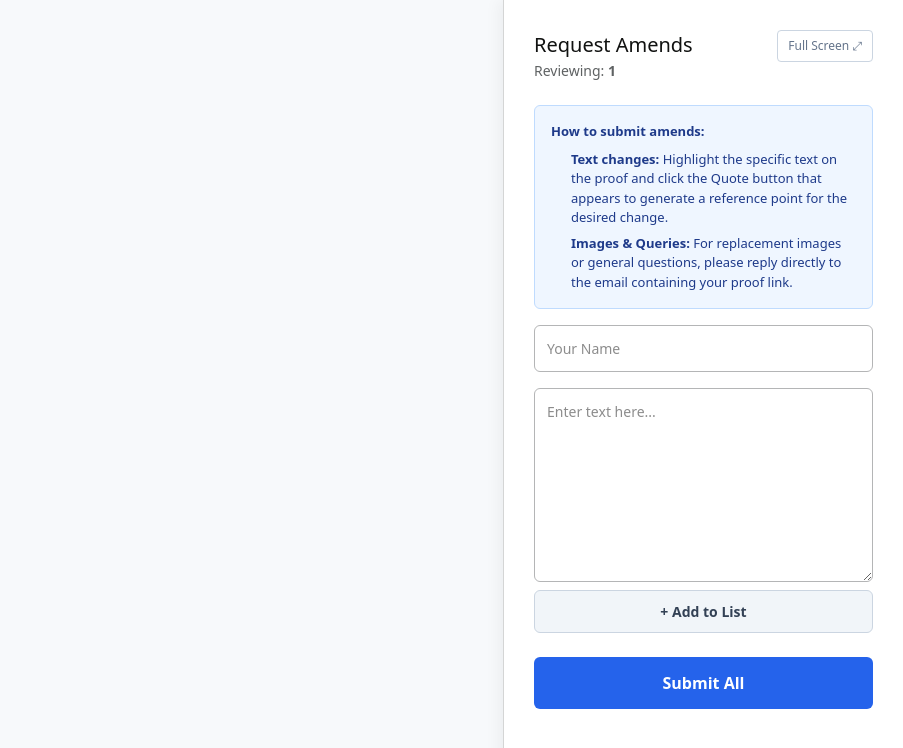
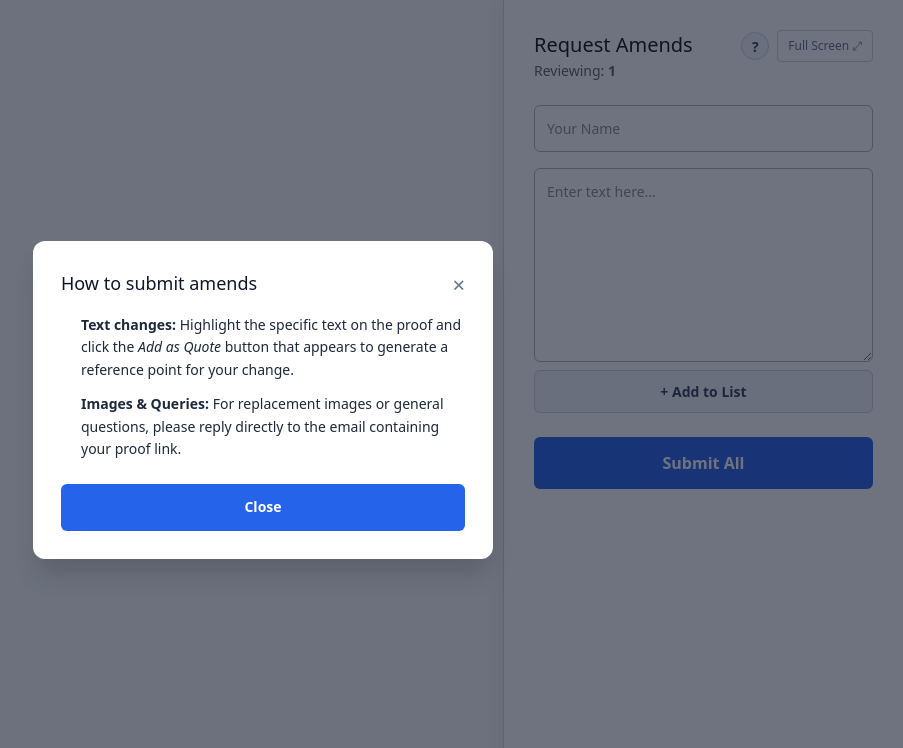
Before and after one commit to tombramwell/proof-uploads, a Next.js app: page /review/1 in a window 1280 px wide. Shown: the top 748 px of the page, without its empty margins (377-1280 px from the left). Built offline with nearby package versions, Linux system fonts and the light colour scheme.

Commit message:
instructions in modal

```diff
--- a/app/page.js
+++ b/app/page.js
@@ -7,6 +7,7 @@ export default function ProofUploader() {
   const [passcode, setPasscode] = useState("");
   const [arf, setArf] = useState("");
   const [proofNumber, setProofNumber] = useState("");
+  const [enableComments, setEnableComments] = useState(true);
 
   // NEW: Dropdown states
   const [author, setAuthor] = useState("");
@@ -159,9 +160,13 @@ export default function ProofUploader() {
       const fileName = blobUrl.pathname.split('/').pop();
       const baseUrl = window.location.origin;
 
-      // NEW: Always generate the dashboard URL for this main uploader
-      const proofId = fileName.replace(/\.html?$/i, '');
-      const cleanUrl = `${baseUrl}/review/${proofId}`;
+      let cleanUrl = "";
+      if (enableComments) {
+        const proofId = fileName.replace(/\.html?$/i, '');
+        cleanUrl = `${baseUrl}/review/${proofId}`;
+      } else {
+        cleanUrl = `${baseUrl}/${fileName}`;
+      }
 
       setShareUrl(cleanUrl);
 
@@ -313,6 +318,22 @@ export default function ProofUploader() {
             />
           </div>
 
+          <div className="flex items-center gap-3 p-4 bg-brand-bg/50 border border-brand-secondary/50 rounded-brand">
+  <input
+    type="checkbox"
+    id="enableComments"
+    checked={enableComments}
+    onChange={(e) => setEnableComments(e.target.checked)}
+    className="w-5 h-5 text-brand-accent rounded focus:ring-brand-accent cursor-pointer"
+  />
+  <label htmlFor="enableComments" className="text-sm font-semibold text-brand-primary cursor-pointer select-none">
+    Enable direct commenting
+    <span className="block text-xs font-normal text-brand-text mt-0.5">
+      If unchecked, generates a full-screen HTML link
+    </span>
+  </label>
+</div>
+
           {error && <div className="text-red-700 font-medium text-sm p-3 bg-red-50 border border-red-200 rounded-brand">{error}</div>}
 
           <button
--- a/app/review/[id]/page.js
+++ b/app/review/[id]/page.js
@@ -9,7 +9,7 @@ export default function ReviewDashboard({ params }) {
   const [name, setName] = useState('');
   const [draftComment, setDraftComment] = useState('');
 
-  // NEW: The Ghost Array to hold the pinpoints silently
+  // The Ghost Array to hold the pinpoints silently
   const [draftQuotes, setDraftQuotes] = useState([]);
 
   const [amendsList, setAmendsList] = useState([]);
@@ -18,6 +18,7 @@ export default function ReviewDashboard({ params }) {
   const [highlightContext, setHighlightContext] = useState('');
   const [isLoaded, setIsLoaded] = useState(false);
   const [isSidebarOpen, setIsSidebarOpen] = useState(true);
+  const [showHelpModal, setShowHelpModal] = useState(false);
 
   useEffect(() => {
     const savedDraft = localStorage.getItem(`amends_draft_${id}`);
@@ -30,6 +31,13 @@ export default function ReviewDashboard({ params }) {
         if (parsed.draftQuotes) setDraftQuotes(parsed.draftQuotes);
       } catch (e) {}
     }
+
+    // Show the instructions modal automatically on first visit
+    const hasSeenHelp = localStorage.getItem('has_seen_proof_instructions');
+    if (!hasSeenHelp) {
+      setShowHelpModal(true);
+    }
+
     setIsLoaded(true);
   }, [id]);
 
@@ -38,6 +46,11 @@ export default function ReviewDashboard({ params }) {
       localStorage.setItem(`amends_draft_${id}`, JSON.stringify({ name, draftComment, amendsList, draftQuotes }));
     }
   }, [name, draftComment, amendsList, draftQuotes, isLoaded, id]);
+
+  const closeHelpModal = () => {
+    setShowHelpModal(false);
+    localStorage.setItem('has_seen_proof_instructions', 'true');
+  };
 
   const handleIframeLoad = () => {
     try {
@@ -229,29 +242,42 @@ const handleIframeLoad = () => {
               <p style={{ fontSize: '14px', color: '#5f6263', margin: 0 }}>Reviewing: <strong>{id}</strong></p>
             </div>
 
-            {/* COLLAPSE BUTTON */}
+            {/* HEADER ACTIONS: HELP & FULL SCREEN */}
+            <div style={{ display: 'flex', gap: '8px', alignItems: 'center' }}>
               <button
+                type="button"
+                onClick={() => setShowHelpModal(true)}
+                title="How to use this page"
+                style={{
+                  background: '#f1f5f9',
+                  border: '1px solid #cbd5e1',
+                  width: '28px',
+                  height: '28px',
+                  borderRadius: '50%',
+                  cursor: 'pointer',
+                  fontSize: '14px',
+                  fontWeight: 'bold',
+                  color: '#334155',
+                  display: 'flex',
+                  alignItems: 'center',
+                  justifyContent: 'center'
+                }}>
+                ?
+              </button>
+
+              <button
+                type="button"
                 onClick={() => setIsSidebarOpen(false)}
                 style={{ background: 'none', border: '1px solid #cbd5e1', padding: '6px 10px', borderRadius: '4px', cursor: 'pointer', fontSize: '12px', color: '#64748b' }}>
                 Full Screen ⤢
               </button>
             </div>
+          </div>
 
           {/* We wrap everything in the form so the Name input remains required for submission */}
           <form onSubmit={handleSubmit} style={{ display: 'flex', flexDirection: 'column', gap: '16px', minHeight: 'min-content' }}>
 
-            {/* NEW: INSTRUCTIONS (Hides automatically when user starts interacting) */}
-            {!highlightedText && !draftComment && amendsList.length === 0 && (
-              <div style={{ padding: '16px', backgroundColor: '#eff6ff', border: '1px solid #bfdbfe', borderRadius: '6px', color: '#1e3a8a', fontSize: '13px', lineHeight: '1.5' }}>
-                <strong style={{ display: 'block', marginBottom: '8px' }}>How to submit amends:</strong>
-                <ul style={{ margin: 0, paddingLeft: '20px', display: 'flex', flexDirection: 'column', gap: '6px' }}>
-                  <li><strong>Text changes:</strong> Highlight the specific text on the proof and click the Quote button that appears to generate a reference point for the desired change.</li>
-                  <li><strong>Images & Queries:</strong> For replacement images or general questions, please reply directly to the email containing your proof link.</li>
-                </ul>
-              </div>
-            )}
-
-            {/* 1. NAME INPUT IS NOW AT THE TOP */}
+            {/* 1. NAME INPUT */}
             <input
               type="text"
               placeholder="Your Name"
@@ -314,6 +340,75 @@ const handleIframeLoad = () => {
           </form>
 
         </div>
+
+        {/* HELP MODAL */}
+        {showHelpModal && (
+          <div
+            onClick={closeHelpModal}
+            style={{
+              position: 'fixed',
+              inset: 0,
+              backgroundColor: 'rgba(15, 23, 42, 0.6)',
+              display: 'flex',
+              alignItems: 'center',
+              justifyContent: 'center',
+              zIndex: 1000,
+              padding: '20px'
+            }}
+          >
+            <div
+              onClick={(e) => e.stopPropagation()}
+              style={{
+                backgroundColor: '#ffffff',
+                borderRadius: '12px',
+                maxWidth: '460px',
+                width: '100%',
+                padding: '28px',
+                boxShadow: '0 20px 25px -5px rgba(0, 0, 0, 0.15)',
+                color: '#1e293b',
+                lineHeight: '1.6'
+              }}
+            >
+              <div style={{ display: 'flex', justifyContent: 'space-between', alignItems: 'center', marginBottom: '16px' }}>
+                <h3 style={{ margin: 0, fontSize: '18px', color: '#0f172a' }}>How to submit amends</h3>
+                <button
+                  type="button"
+                  onClick={closeHelpModal}
+                  style={{ background: 'none', border: 'none', fontSize: '22px', cursor: 'pointer', color: '#64748b', lineHeight: 1 }}
+                >
+                  ×
+                </button>
+              </div>
+
+              <ul style={{ margin: '0 0 24px 0', paddingLeft: '20px', display: 'flex', flexDirection: 'column', gap: '12px', fontSize: '14px' }}>
+                <li>
+                  <strong>Text changes:</strong> Highlight the specific text on the proof and click the <em>Add as Quote</em> button that appears to generate a reference point for your change.
+                </li>
+                <li>
+                  <strong>Images &amp; Queries:</strong> For replacement images or general questions, please reply directly to the email containing your proof link.
+                </li>
+              </ul>
+
+              <button
+                type="button"
+                onClick={closeHelpModal}
+                style={{
+                  width: '100%',
+                  padding: '12px',
+                  backgroundColor: '#2563eb',
+                  color: '#ffffff',
+                  border: 'none',
+                  borderRadius: '6px',
+                  fontWeight: 'bold',
+                  fontSize: '14px',
+                  cursor: 'pointer'
+                }}
+              >
+                Close
+              </button>
+            </div>
+          </div>
+        )}
       </div>
     </>
   );
```
Lines whose indentation alone changed are shown as unchanged.
